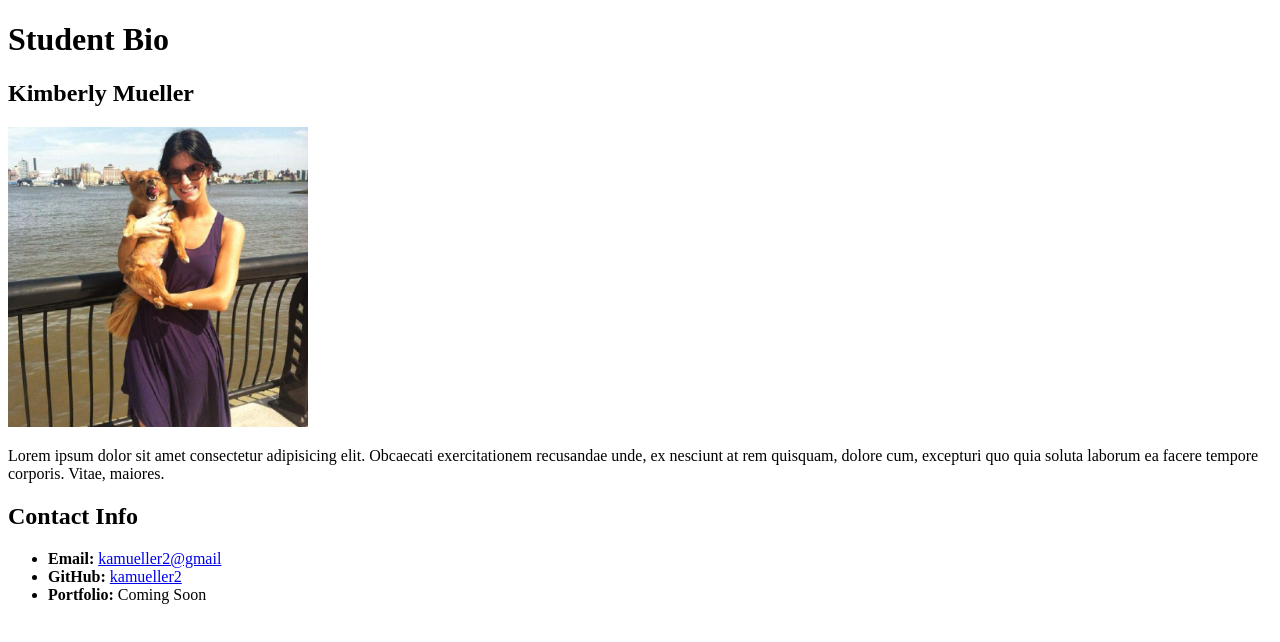
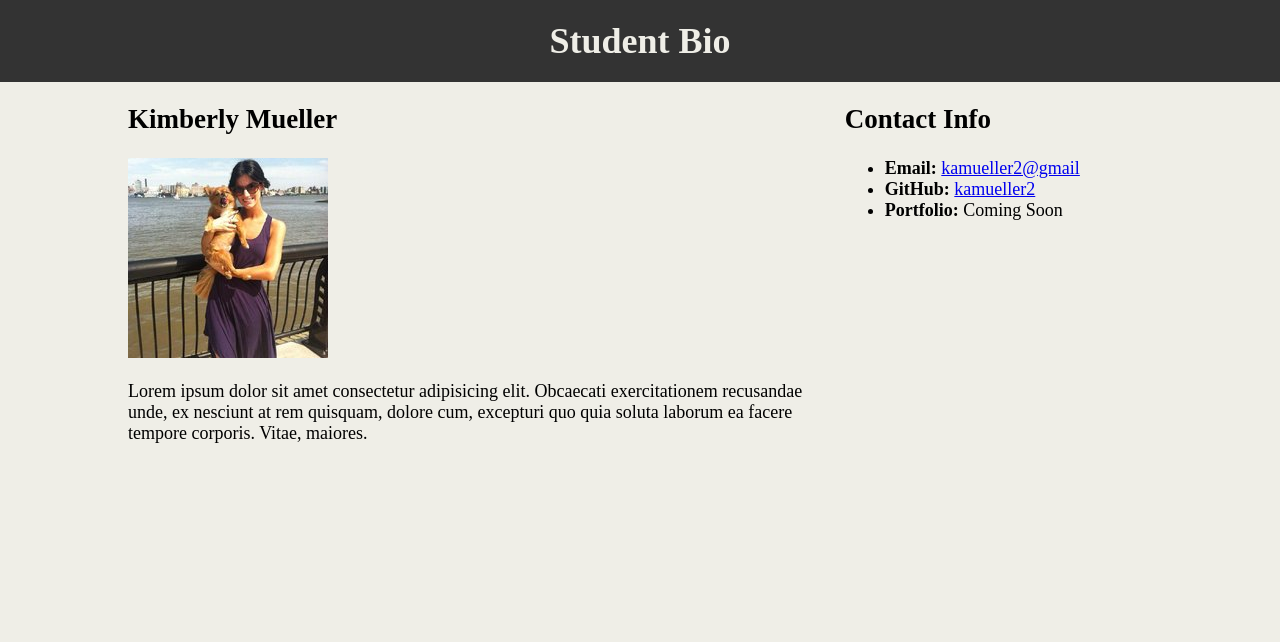
Before and after one commit to kamueller2/student-bio-activity, a plain HTML site: page index.html in a window 1280 px wide. Drawn offline with Linux system fonts and the light colour scheme.

Commit message:
renamed images folder to assets and updated index.html file path

```diff
--- a/index.html
+++ b/index.html
@@ -9,9 +9,45 @@
 </head>
 
 <style>
-    img {
-        height: 300px;
-        width: 300px;
+    body {
+        background-color: #efeee7;
+        margin: 0;
+        padding: 0;
+        font-size: 18px;
+    }
+
+    h1 {
+        background-color: #333333;
+        color: #efeee7;
+        text-align: center;
+        margin: 0;
+        padding-top: 20px;
+        padding-bottom: 20px;
+    }
+
+    .container {
+        width: 1024px;
+        margin: 0 auto;
+    }
+
+    #main-bio,
+    #contact,
+    #bio-img {
+        float: left;
+    }
+
+    #main-bio {
+        width: 70%;
+    }
+
+    #contact {
+        width: 30%;
+    }
+
+    #bio-img {
+        margin-right: 20px;
+        height: 200px;
+        width: 200px;
     }
 </style>
 
@@ -21,20 +57,19 @@
         <h1>Student Bio</h1>
     </header>
 
-    <div>
-
-        <section>
+    <div class="container">
+        <section id="main-bio">
             <h2>Kimberly Mueller</h2>
-            <img src="./images/IMG_1841.JPG" alt="picture of kam">
+            <img id="bio-image" src="./assets/IMG_1841.JPG" alt="picture of kam">
 
             <p>
                 Lorem ipsum dolor sit amet consectetur adipisicing elit. Obcaecati exercitationem recusandae unde, ex nesciunt at rem quisquam, dolore cum, excepturi quo quia soluta laborum ea facere tempore corporis. Vitae, maiores.
             </p>
         </section>
 
-        <section>
+        <section id="contact">
 
-            <h2>Contact Info</h2>
+            <h2 class="contact">Contact Info</h2>
             <ul>
                 <li><strong>Email:</strong> <a href="mailto:kamueller2@gmail.com">kamueller2@gmail</a> </li>
                 <li><strong>GitHub: </strong><a href="https://github.com/kamueller2">kamueller2</a> </li>
@@ -42,7 +77,15 @@
             </ul>
 
         </section>
+
+
     </div>
+
+
+
+
+
+
 
 </body>
 
```
Also changed, not shown: assets/IMG_1841.JPG (added), images/IMG_1841.JPG (deleted).
